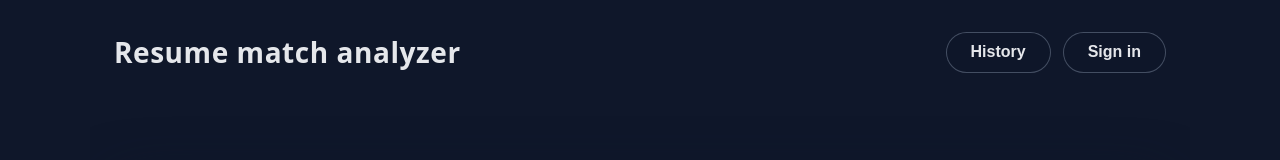
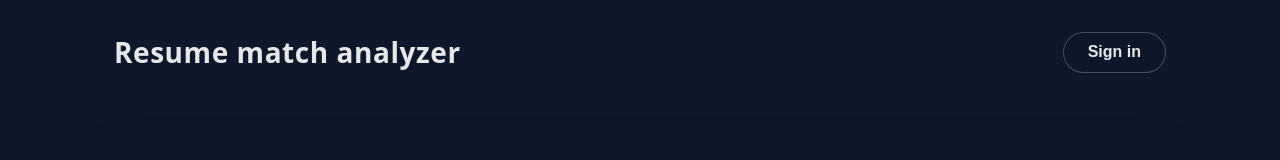
Before and after one commit to IrinaRakhimova/cv-match, a React app: page / in a window 1280 px wide. Both pictures are taken after a click on the button "Skip for now". Shown: the top 160 px of the page. Built offline with nearby package versions, Linux system fonts and the light colour scheme.

Commit message:
History button update

```diff
--- a/src/App.tsx
+++ b/src/App.tsx
@@ -113,9 +113,11 @@ export const App: React.FC = () => {
               <div className={styles.headerWithButton}>
                 <h1 className={styles.pageTitle}>Resume match analyzer</h1>
                 <div className={styles.headerActions}>
+                  {authMethod === 'google' && (
                     <Button type="button" variant="secondary" onClick={() => setView('history')}>
                       History
                     </Button>
+                  )}
                   {authButton}
                 </div>
               </div>
@@ -133,9 +135,11 @@ export const App: React.FC = () => {
               <div className={styles.headerWithButton}>
                 <h1 className={styles.pageTitle}>Resume Match Analysis</h1>
                 <div className={styles.headerActions}>
+                  {authMethod === 'google' && (
                     <Button type="button" variant="secondary" onClick={() => setView('history')}>
                       History
                     </Button>
+                  )}
                   {authButton}
                   <Button type="button" variant="primary" onClick={handleNextPosition}>
                     Analyze next position
```
Also changed, not shown: 1 other file (tests, documents, lock files or other folders). Lines whose indentation alone changed are shown as unchanged.
